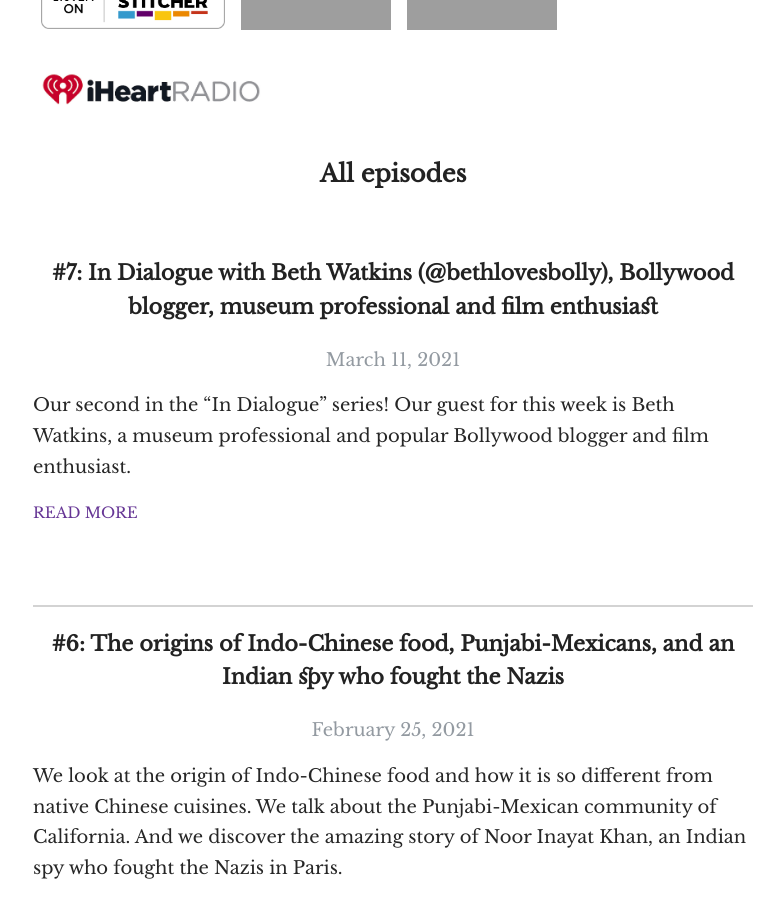
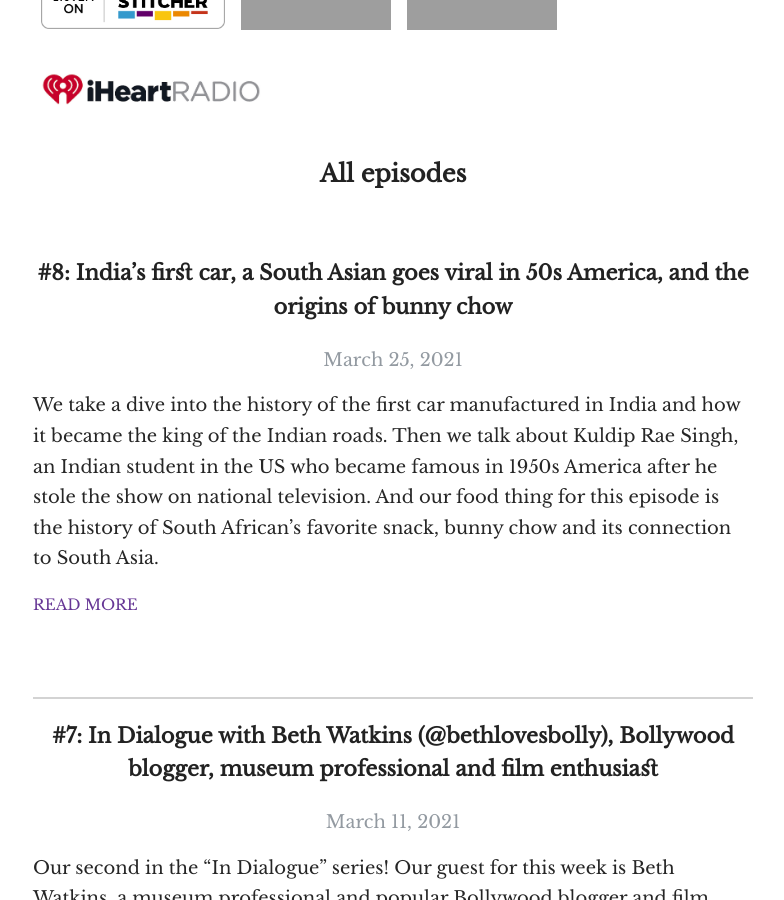
Before and after one commit to three-desi-things/three-desi-things.github.io, a Jekyll site: the page built from index.html, in a window 1280 px wide and 900 px high, scrolled down 831 px, cut to the strip 0-900 px from the top of the window. Shown: the whole strip, without its empty margins (247-1031 px from the left). Built offline with Jekyll 4.4.1, drawn with Linux system fonts in a browser that asks for light colours; the list of posts is cut into pages by our own code; some of the changed text lies outside the part shown; grey boxes are pictures that could not be loaded.

Commit message:
Publishing ep 8 page

```diff
--- a/_config.yml
+++ b/_config.yml
@@ -20,7 +20,7 @@
 og: /images/tdt-logo.jpg
 
 # Do not generate posts/episodes in the future
-future: false
+future: true
 
 #
 # Podcast settings
--- /dev/null
+++ b/_posts/2021-03-25-8.markdown
@@ -0,0 +1,63 @@
+---
+layout:         episode
+date:           2021-03-25 11:00:00
+
+title:          "#8: India&rsquo;s first car, a South Asian goes viral in 50s America, and the origins of bunny chow"
+url:        "8 - ambassador-kuldip-bunny"
+subtitle:   ""
+summary:        "We take a dive into the history of the first car manufactured in India and how it became the king of the Indian roads. We talk about Kuldip Rae Singh, an Indian student in the US who became famous in 1950s America after he stole the show on national television. And our food thing for this episode is the history of South African's favorite snack, bunny chow and its connection to South Asia."
+
+description:    "We take a dive into the history of the first car manufactured in India and how it became the king of the Indian roads. Then we talk about Kuldip Rae Singh, an Indian student in the US who became famous in 1950s America after he stole the show on national television. And our food thing for this episode is the history of South African's favorite snack, bunny chow and its connection to South Asia."
+
+type:           full # "trailer" or "full"
+duration:       "56:17" # audio length in min
+
+explicit:       "no" # other option is yes
+
+block:          "no" # means is shown in iTunes
+
+player_link: "https://www.podbean.com/player-v2/?i=qu3yr-fec291-pb&from=pb6admin&download=1&version=1&auto=0&share=1&download=1&rtl=0&fonts=Georgia&skin=2&pfauth=&btn-skin=101"
+
+
+---
+
+{{page.description}}
+
+<script src="https://cdnjs.cloudflare.com/ajax/libs/lazysizes/5.3.0/lazysizes.min.js" integrity="sha512-JrL1wXR0TeToerkl6TPDUa9132S3PB1UeNpZRHmCe6TxS43PFJUcEYUhjJb/i63rSd+uRvpzlcGOtvC/rDQcDg==" crossorigin="anonymous"></script>
+
+
+<h2 class="fact__hed">The king of the Indian roads</h2>
+
+Yes, we are talking about Hindustan Motor&rsquo;s [legendary Ambassador](https://en.wikipedia.org/wiki/Hindustan_Ambassador)! The Ambassador was the first car manufactured in India. It was [inspired](https://theprint.in/features/brandma/this-car-was-the-original-ambassador-of-make-in-india/145091/) by the British Morris Oxford Series III cars and went on rule the Indian roads for decades.
+
+This diesel beast was huge in size and was able to seat seven people — pretty impressive for a sedan. In the 70s and 80s it was used for [car rallies](https://www.carandbike.com/news/hindustan-ambassador-a-brief-history-1659004).
+
+<figure class="figure__full">
+  <picture class="figure__img">
+    <source data-srcset="../../images/ambassador_1200.jpg" media="(min-width:850px)">
+    <source data-srcset="../../images/ambassador_900.jpg" media="(min-width:400px)">
+    <source data-srcset="../../images/ambassador_600.jpg" media="(min-width:1px)">
+    <img class="lazyload" src="../../images/ambassador_placeholder.jpg"
+      data-srcset="../../images/ambassador_placeholder.jpg" alt="Kapoor family tree" />
+  </picture>
+  <figcaption class="full__caption">Photo credit: Wikipedia</figcaption>
+</figure>
+
+But of course, it was also the quintessential vehicle for every government official and minister. For several decades the Indian government did not allow any other vehicle to be purchased. But as the economy opened up in the 90s and cheaper, more fuel efficient cars became available, the "Amby" [fell on hard times](https://www.nytimes.com/1999/03/04/business/icon-falls-hard-times-india-ambassador-car-fights-survive-competition.html) and eventually stopped production in 2014. The BBC even [carried an epitaph](https://www.bbc.com/news/magazine-28085095) with hilarious anecdotes about its design quirks.
+
+Hindustan Motors eventually sold the brand to Peugeot in 2017. While it's not being manufactured yet, there are concepts for making it an [electric vehicle](https://auto.hindustantimes.com/auto/cars/the-first-made-in-india-car-gets-a-electric-makeover-in-this-concept-design-41585896364179.html).
+
+— Veda
+
+<h2 class="fact__hed">A South Asian TV star in 1950s America</h2>
+We explore the fascinating story of Kuldip Rae Singh, a South Asian medical student at UCLA who appeared on Groucho Marx's _You Bet Your Life_ and became an instant star. Thought he did not do very well on the quiz portion of the popular show, he stole the limelight with his rendition of _Woman in Love_.
+
+<iframe width="560" height="315" src="https://www.youtube.com/embed/9VwRtCGP0po" title="YouTube video player" frameborder="0" allow="accelerometer; autoplay; clipboard-write; encrypted-media; gyroscope; picture-in-picture" allowfullscreen></iframe>
+
+South Asian American Digital Archive has a [fascinating profile](https://www.saada.org/tides/article/crooner-from-kashmir) on Singh's short-lived entertainment career. Immigration authorities took notice of him after his profile was published in _Life_ magazine. He was deported for violating his visa rules, as he had dropped out of UCLA and was pursuing a career in music.
+
+He soon returned on a visitor visa and embarked on a tour. Sadly not much came of this and his popularity went down.
+
+Singh resurfaced in Spain in the 60s as a singer. There's also [this website](http://www.kuldip.50megs.com/) with his songs and bio. His last appearance was in 2008, when his songs were [published on YouTube](https://www.youtube.com/channel/UCV1w3qiQ07NG_qFcunh2thQ).
+
+— Geetika
--- a/index.html
+++ b/index.html
@@ -8,7 +8,9 @@ layout: default
 
   <div class="intro__latest">
     <h2>Latest episode</h2>
-    <iframe title="#7 - In Dialogue with Beth Watkins (@bethlovesbolly), Bollywood blogger, expert and general film enthusiast" style="border: none;" scrolling="no" data-name="pb-iframe-player" src="https://www.podbean.com/media/player/tknre-fd3f30?from=pb6admin&download=1&version=1&auto=0&share=1&download=1&rtl=0&fonts=Georgia&skin=2&pfauth=&btn-skin=101" width="100%" height="122"></iframe>
+    <iframe title="#8 - India&rsquo;s first car, a South Asian goes viral in &lsquo;50s America, and the origins of bunny chow" style="border: none;" scrolling="no" data-name="pb-iframe-player" src="https://www.podbean.com/player-v2/?i=qu3yr-fec291-pb&from=pb6admin&download=1&version=1&auto=0&share=1&download=1&rtl=0&fonts=Georgia&skin=2&pfauth=&btn-skin=101" width="100%" height="122"></iframe>
+
+    <!-- <iframe title="#8 - India's first car, a South Asian goes viralin 50s America, and the origins of bunny chow" allowtransparency="true" style="border: none; min-width: min(100%, 430px);" scrolling="no" data-name="pb-iframe-player" src="https://www.podbean.com/player-v2/?i=qu3yr-fec291-pb&from=pb6admin&download=1&share=1&download=1&rtl=0&fonts=Arial&skin=1&btn-skin=7" width="100%" height="150"></iframe> -->
   </div>
 
 
```
Also changed, not shown: images/ambassador_1200.jpg (added), images/ambassador_600.jpg (added), images/ambassador_900.jpg (added), images/ambassador_placeholder.jpg (added).
